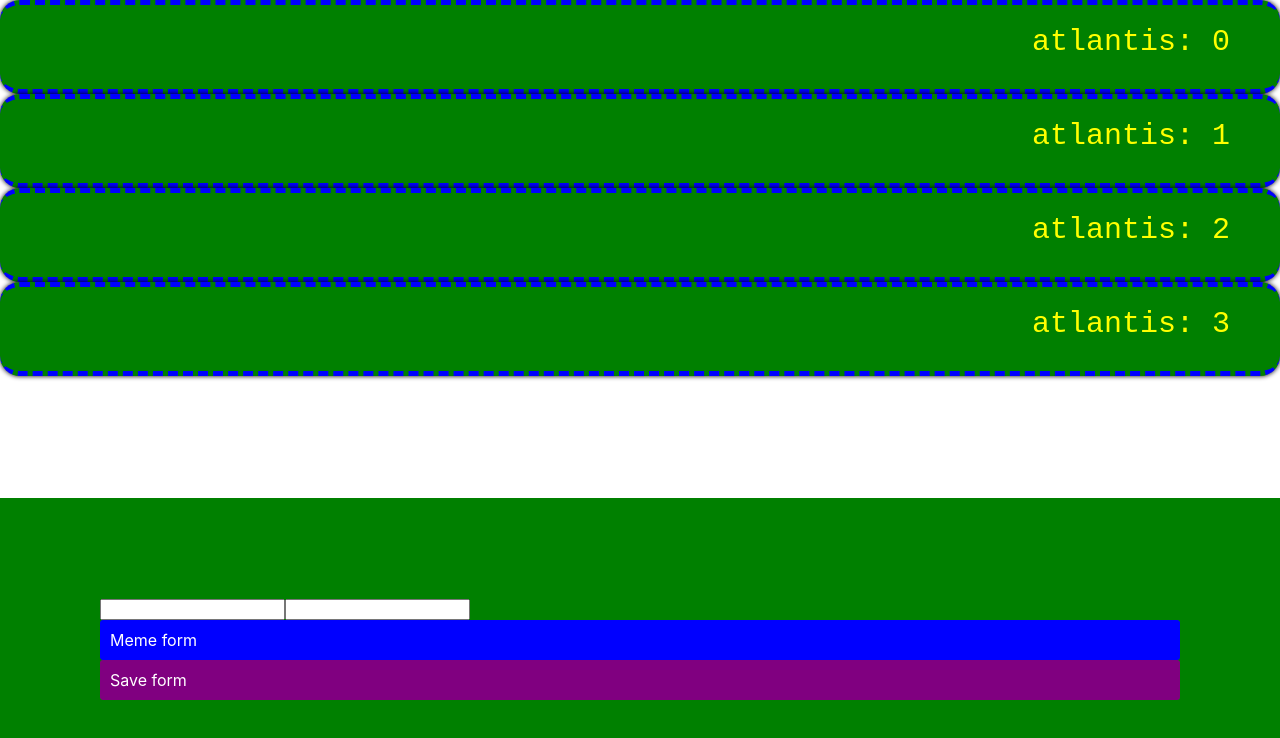
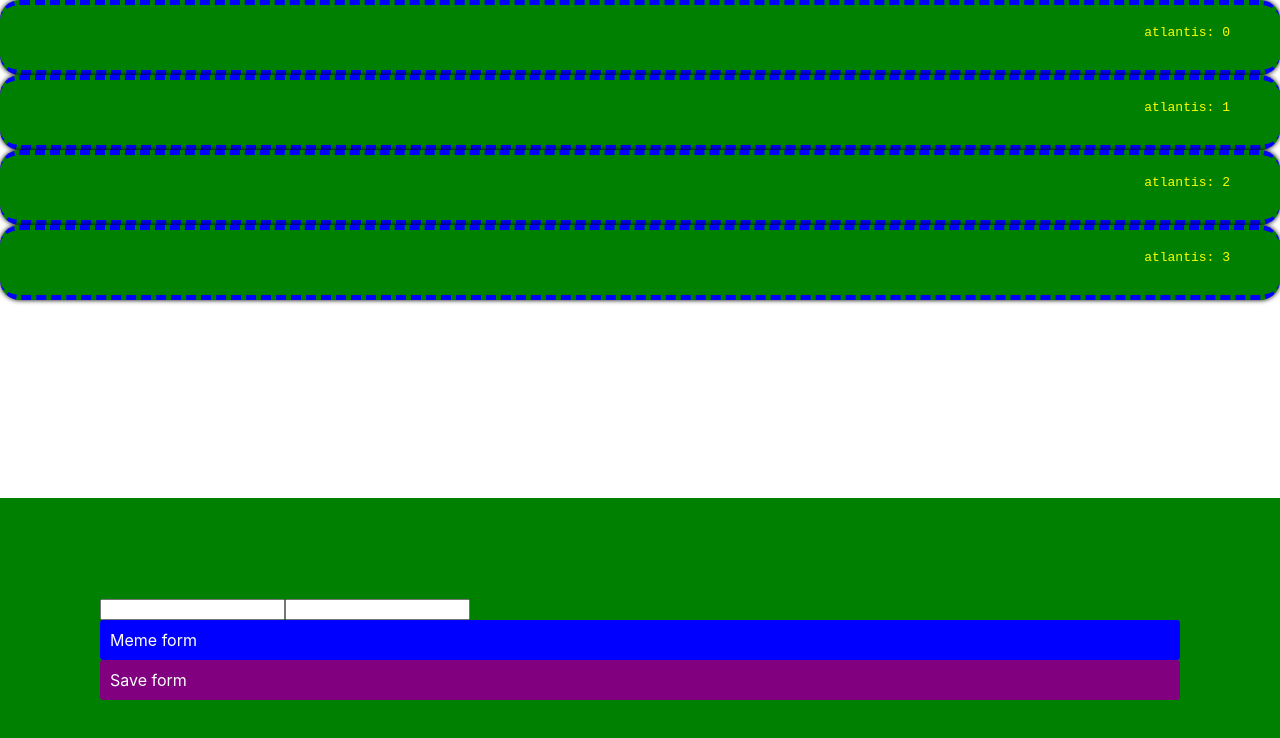
Before and after one commit to jackrobertscott/nuggets, a React (Create React App) app in the folder packages/examples/: page / in a window 1280 px wide. Shown: the top 738 px of the page. Built offline with nearby package versions, Linux system fonts and the light colour scheme.

Commit message:
override to css

```diff
--- a/packages/examples/src/nuggets/PeopleList.tsx
+++ b/packages/examples/src/nuggets/PeopleList.tsx
@@ -42,7 +42,7 @@ const PeopleList: FunctionComponent = () => (
           onClick: () => console.log('square', name, index),
         }}
       >
-        <Text color="yellow" style={textStyle} override={textOverrides}>
+        <Text color="yellow" style={textStyle}>
           {name}: {index}
         </Text>
       </Square>
--- a/packages/nuggets/src/utils/styles.ts
+++ b/packages/nuggets/src/utils/styles.ts
@@ -7,7 +7,7 @@ export type IStylesProps<S> = S & {
   hover?: S;
   press?: S;
   visited?: S;
-  override?: ICSSObject;
+  css?: ICSSObject;
 };
 
 export type IStylesDigester<S> = (options: S) => ICSSObject;
@@ -19,7 +19,7 @@ export const createCSS = <S>(
   digests: IStylesDigesterArray<S>
 ): ICSSObject => {
   const style = options.style || {};
-  const override = options.override || {};
+  const override = options.css || {};
   return [
     stylize(digests, { ...style, ...options }),
     substylize(digests, '&:hover', options.hover),
```
